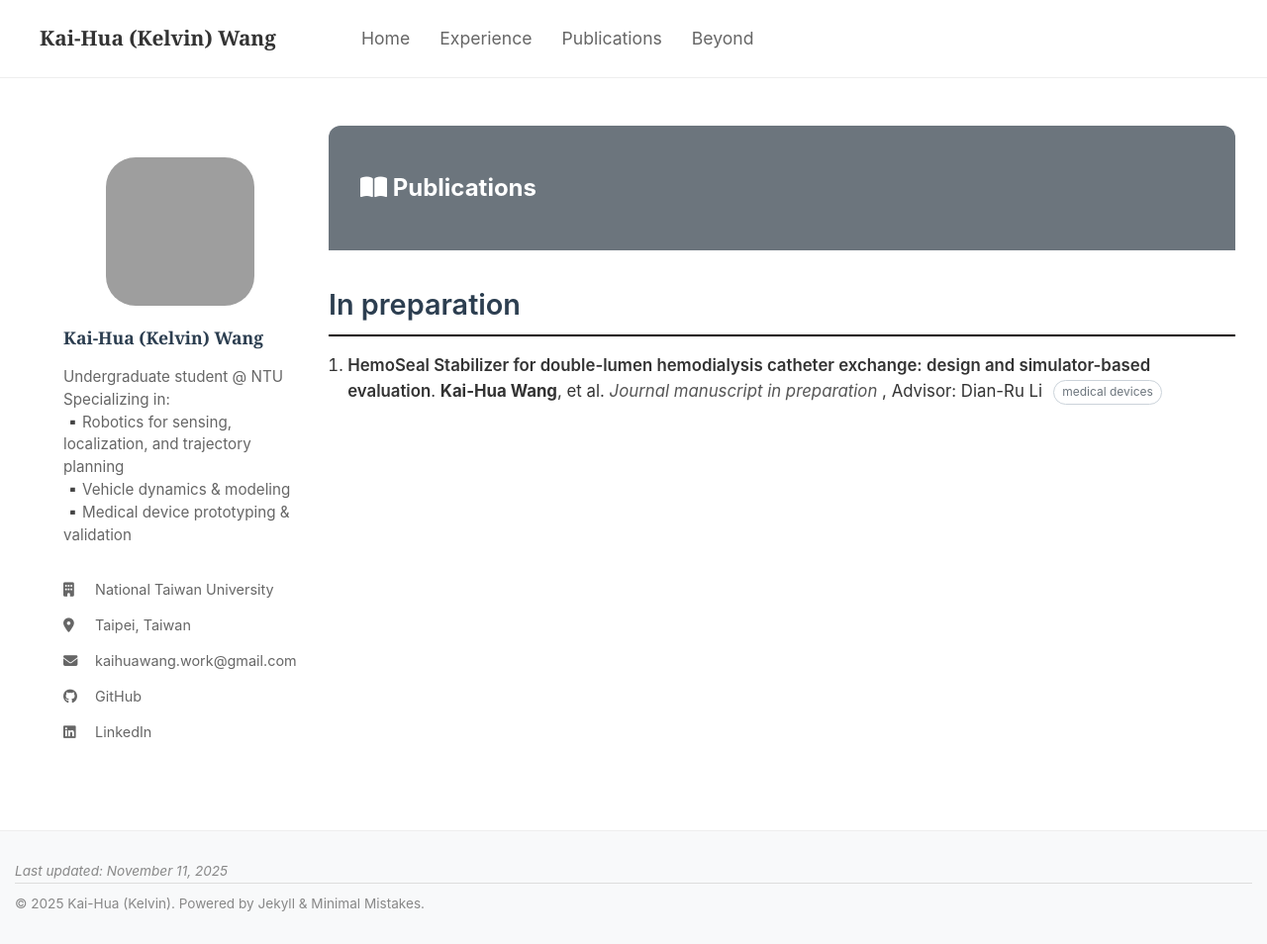
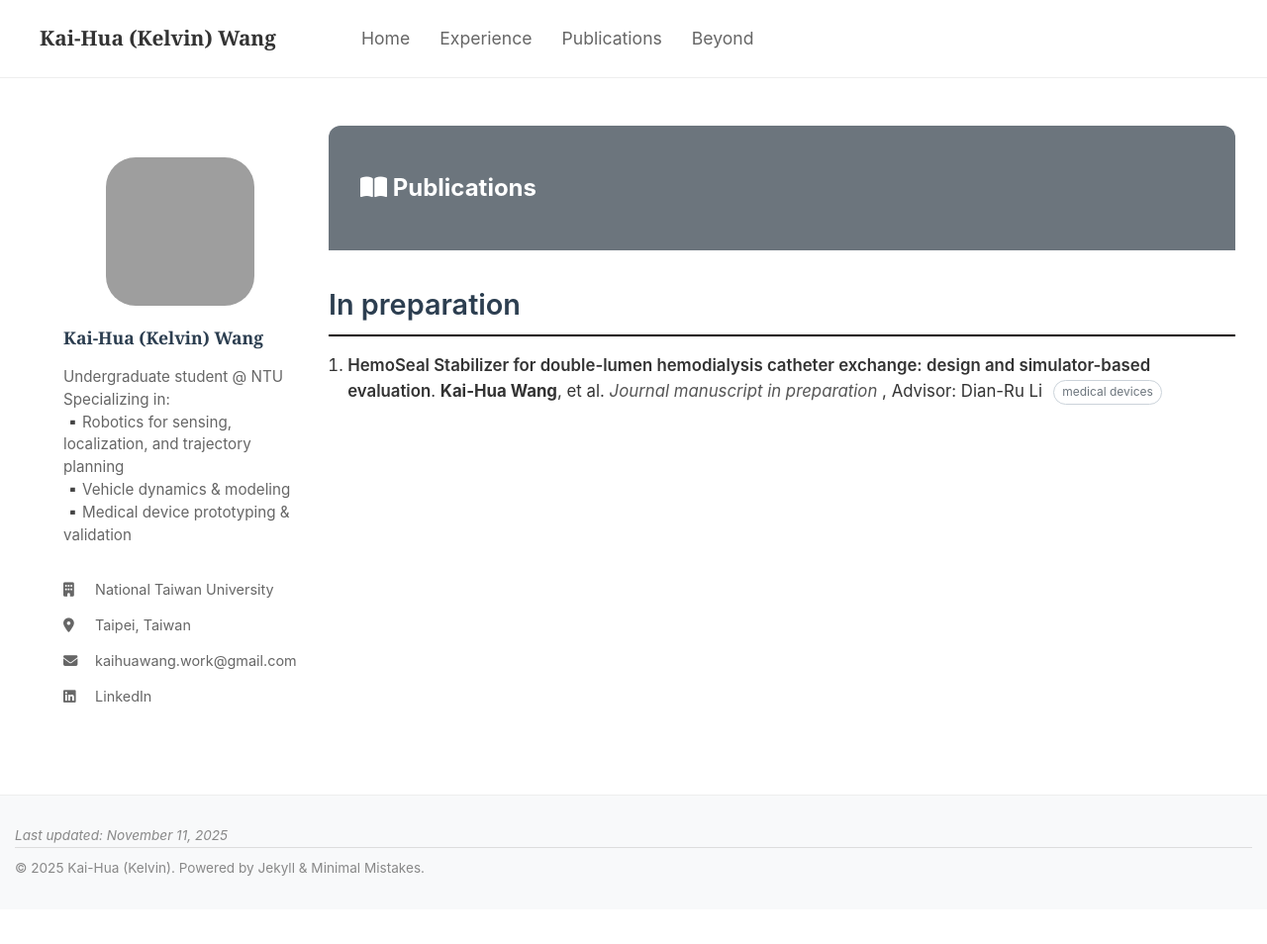
Before and after one commit to Kelvin1106/Kelvin1106.github.io, a Jekyll site: the page built from pages/publications.md, in a window 1280 px wide and 954 px high. Shown: the whole window at 99% size. Built offline with Jekyll 4.4.1, drawn with Linux system fonts in a browser that asks for light colours; grey boxes are pictures that could not be loaded.

Commit message:
Update publications.md

```diff
--- a/pages/publications.md
+++ b/pages/publications.md
@@ -141,7 +141,6 @@ permalink: /publications/
       <li><i class="fa-solid fa-building"></i> {{ site.author.employer }}</li>
       <li><i class="fa-solid fa-location-dot"></i> {{ site.author.location }}</li>
       <li><i class="fa-solid fa-envelope"></i> <a href="mailto:{{ site.author.email }}">{{ site.author.email }}</a></li>
-      <li><i class="fa-brands fa-github"></i> <a href="https://github.com/{{ site.author.github }}">GitHub</a></li>
       <li><i class="fa-brands fa-linkedin"></i> <a href="{{ site.author.linkedin }}">LinkedIn</a></li>
     </ul>
   </aside>
```
